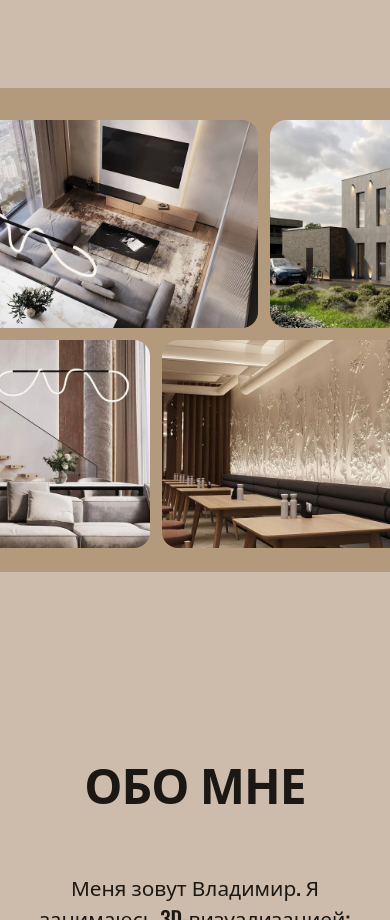
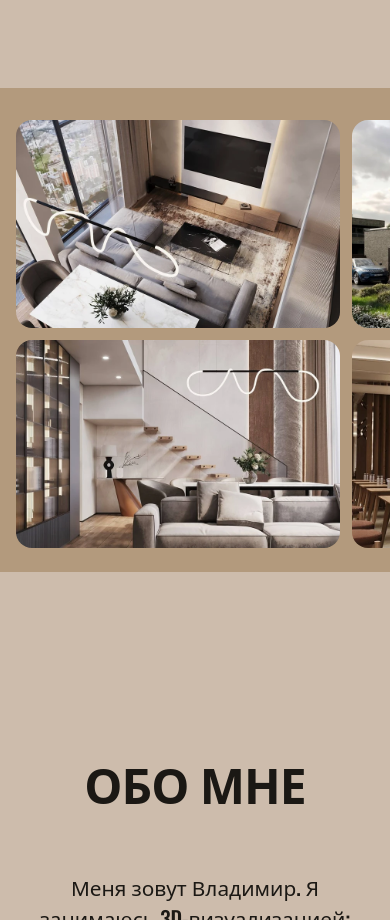
Before and after one commit to kola329/vladimer, a plain HTML site: page index.html in a window 390 px wide. Shown: the part 820-1740 px from the top of the page. Drawn offline with nearby package versions, Linux system fonts and the light colour scheme.

Commit message:
Use native swipe for the mobile image carousel

```diff
--- a/index.html
+++ b/index.html
@@ -33,8 +33,13 @@ h1 em{font-style:normal;color:var(--a)}
 .row{display:flex;gap:.75rem;width:max-content;will-change:transform;margin:0 0 .75rem -500px}
 .row img{width:420px;height:270px;object-fit:cover;border-radius:1rem;flex:none}
 @media(max-width:767px){
-  .row{margin-left:-120px}
-  .row img{width:min(83vw,420px);height:auto;aspect-ratio:14/9}
+  .row{
+    width:100%;margin:0 0 .75rem;padding:0 1rem;
+    overflow-x:auto;scroll-snap-type:x proximity;scrollbar-width:none;
+    will-change:auto;transform:none!important
+  }
+  .row::-webkit-scrollbar{display:none}
+  .row img{width:min(83vw,420px);height:auto;aspect-ratio:14/9;scroll-snap-align:start;scroll-margin-left:1rem}
   .row img:nth-child(n+9){display:none}
 }
 /* about */
@@ -156,11 +161,9 @@ let lastOffset,lastReveal;
 let mqY=0,mqH=0,atY=0,aboutButtonY=0,busy=false;const prev=new Array(ch.length).fill(-1);
 function measure(){const a=mq.getBoundingClientRect(),b=at.getBoundingClientRect();mqY=a.top+scrollY;mqH=a.height;atY=b.top+scrollY;aboutButtonY=aboutButton.getBoundingClientRect().top+scrollY;tick()}
 function tick(){busy=false;const vh=innerHeight,sy=scrollY;
-if(sy+vh>mqY-100&&sy<mqY+mqH+100){
+if(!compactCarousel.matches&&sy+vh>mqY-100&&sy<mqY+mqH+100){
   const distance=sy-mqY+vh;
-  const off=compactCarousel.matches
-    ? Math.round((clamp(distance/(vh+mqH))-.5)*200)
-    : distance*.3-200;
+  const off=distance*.3-200;
   if(off!==lastOffset){
     lastOffset=off;
     r1.style.transform=`translate3d(${off}px,0,0)`;
```
